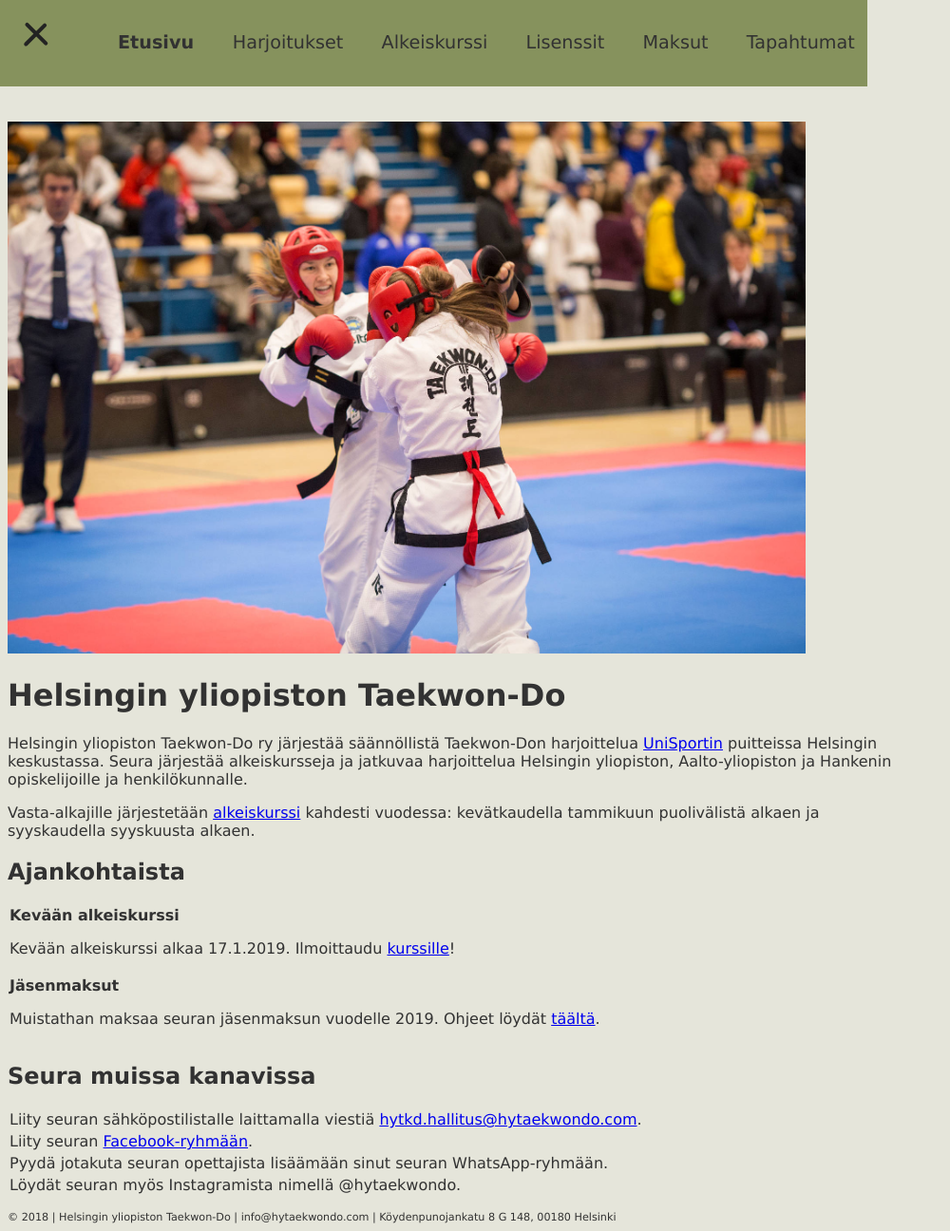
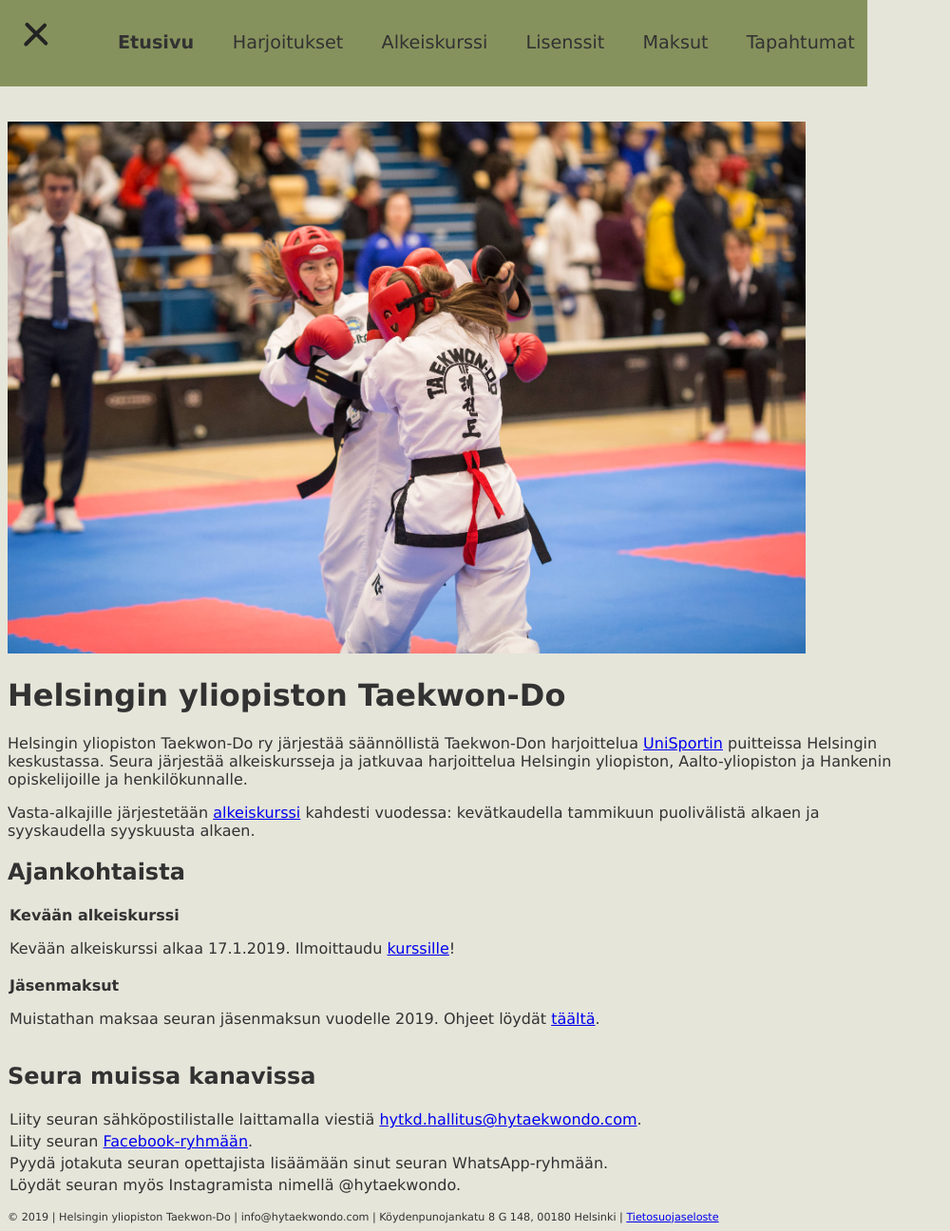
Before and after one commit to hytkd/website, a Jekyll site: the page built from index.html, in a window 1280 px wide and 1296 px high. Shown: the whole window at 95% size, without its empty margins (0-1000 px from the left). Built offline with Jekyll 4.4.1, drawn with Linux system fonts in a browser that asks for light colours.

Commit message:
Add privacy policy

```diff
--- a/_includes/footer.html
+++ b/_includes/footer.html
@@ -1 +1 @@
-© 2018 | Helsingin yliopiston Taekwon-Do | info@hytaekwondo.com | Köydenpunojankatu 8 G 148, 00180 Helsinki
+© 2019 | Helsingin yliopiston Taekwon-Do | info@hytaekwondo.com | Köydenpunojankatu 8 G 148, 00180 Helsinki | <a href="documents/HYTKD_tietosuojaseloste.pdf">Tietosuojaseloste</a>
```
Also changed, not shown: 1 other file.
